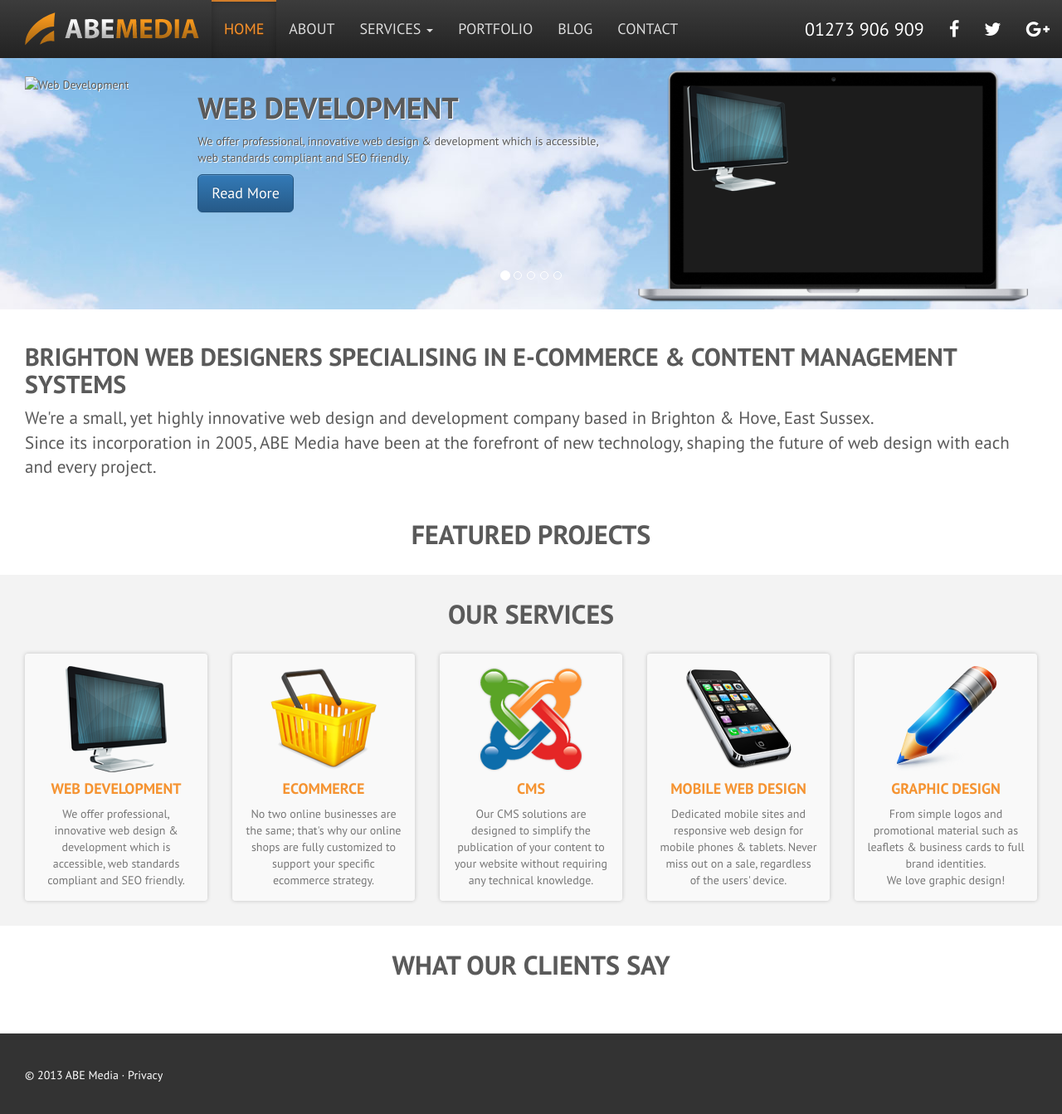
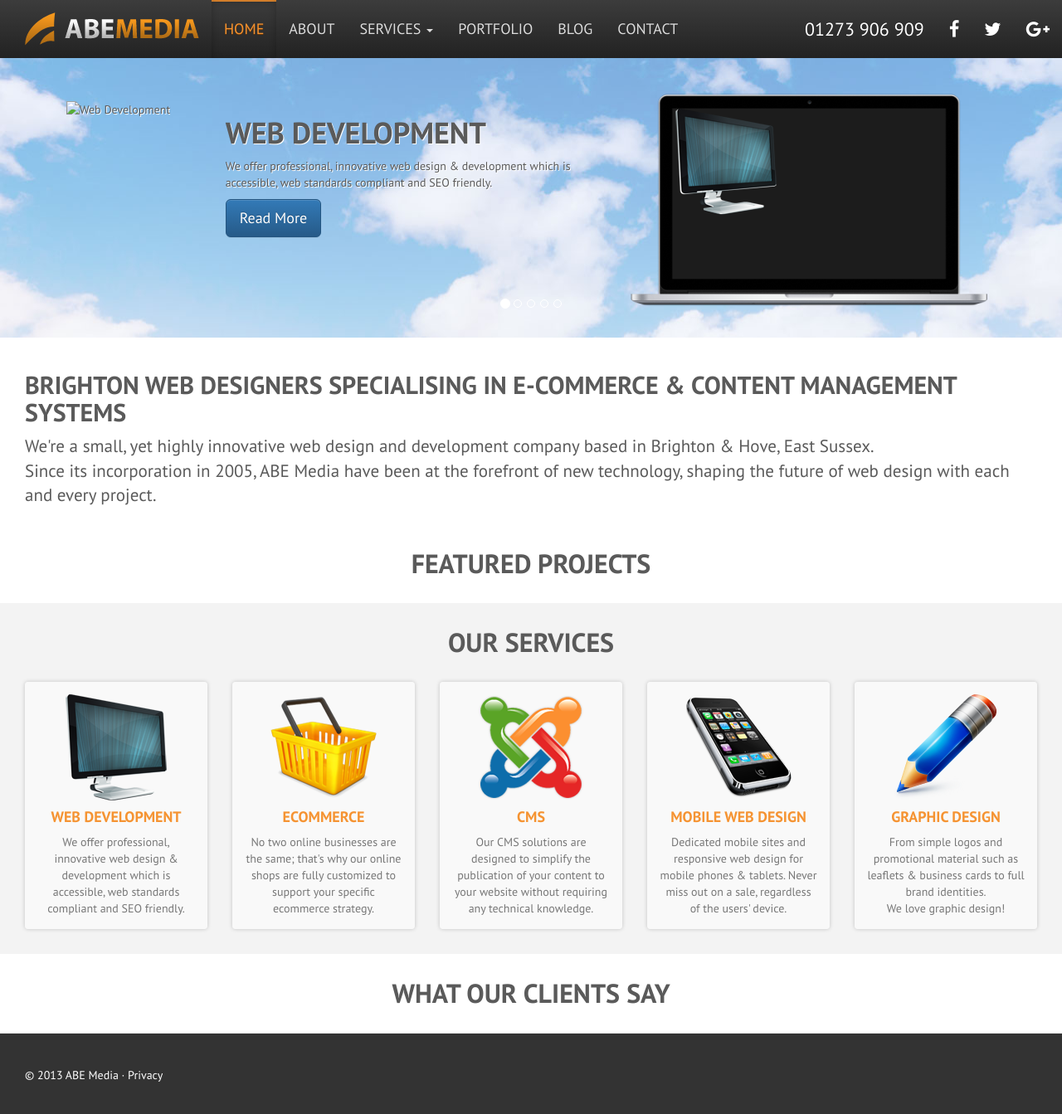
Before and after one commit to abemedia/abemedia.github.io, a Jekyll site: the page built from index.md, in a window 1280 px wide and 1346 px high. Shown: the top 1343 px of the window at 83% size. Built offline with Jekyll 4.4.1, drawn with Linux system fonts in a browser that asks for light colours; nearby versions of some CDN libraries.

Commit message:
Update style.css

```diff
--- a/css/style.css
+++ b/css/style.css
@@ -31,7 +31,7 @@
 	text-shadow: #fff 1px 1px 0px;
 }
 #carousel .item {
-	height: 300px;
+	padding: 30px 50px;
 }
 @media (min-width:1920px){
 	#carousel {
```
